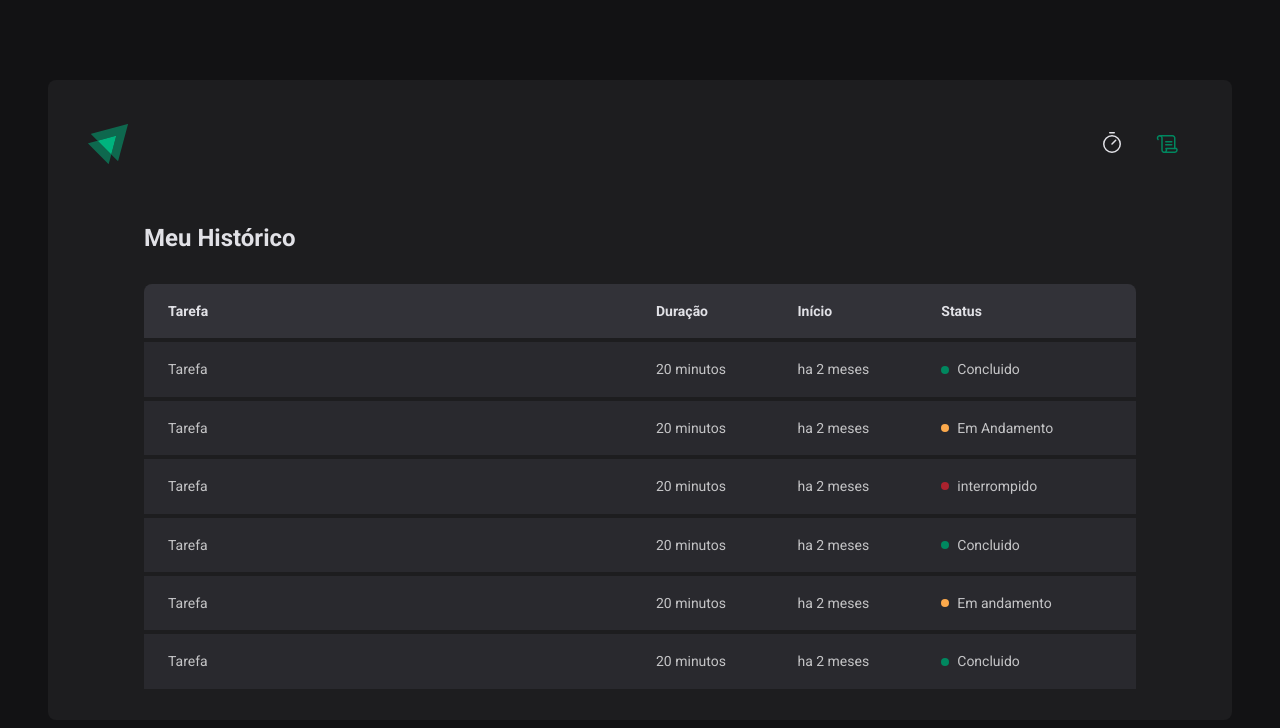
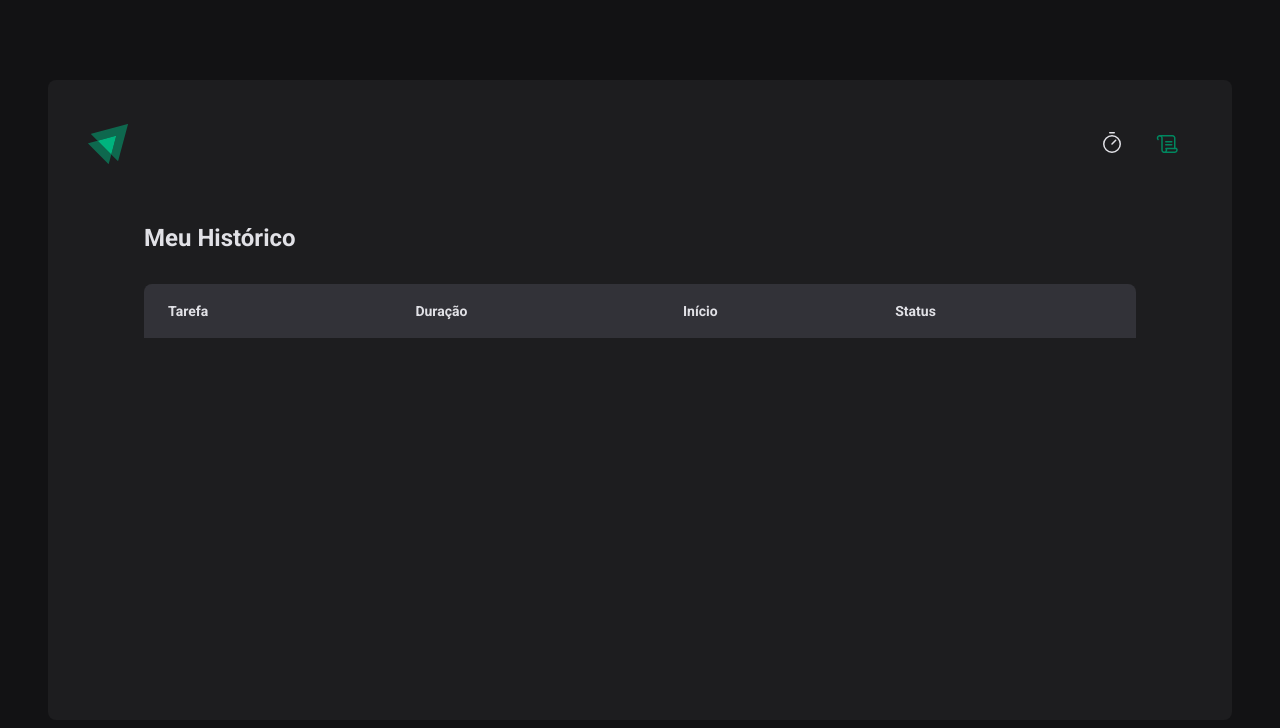
Before and after one commit to DEVLevid/ignite-timer, a React (Vite) app: page /History in a window 1280 px wide. Shown: the top 728 px of the page. Built offline with nearby package versions, Linux system fonts and the light colour scheme.

Commit message:
feat: Adding real data for history component.

```diff
--- a/src/pages/History/index.tsx
+++ b/src/pages/History/index.tsx
@@ -1,6 +1,9 @@
+import { useContext } from 'react'
 import { HistoryContainer, HistoryList, Status } from './styles'
+import { CyclesContext } from '../../contexts/CycleContext'
 
 export function History() {
+  const { cycles } = useContext(CyclesContext)
   return (
     <HistoryContainer>
       <h1>Meu Histórico</h1>
@@ -16,54 +19,28 @@
             </tr>
           </thead>
           <tbody>
-            <tr>
-              <td>Tarefa</td>
-              <td>20 minutos</td>
-              <td>ha 2 meses</td>
-              <td>
-                <Status statusColor="green">Concluido</Status>
-              </td>
-            </tr>
-            <tr>
-              <td>Tarefa</td>
-              <td>20 minutos</td>
-              <td>ha 2 meses</td>
-              <td>
-                <Status statusColor="yellow">Em Andamento</Status>
-              </td>
-            </tr>
-            <tr>
-              <td>Tarefa</td>
-              <td>20 minutos</td>
-              <td>ha 2 meses</td>
-              <td>
-                <Status statusColor="red">interrompido</Status>
-              </td>
-            </tr>
-            <tr>
-              <td>Tarefa</td>
-              <td>20 minutos</td>
-              <td>ha 2 meses</td>
-              <td>
-                <Status statusColor="green">Concluido</Status>
-              </td>
-            </tr>
-            <tr>
-              <td>Tarefa</td>
-              <td>20 minutos</td>
-              <td>ha 2 meses</td>
-              <td>
-                <Status statusColor="yellow">Em andamento</Status>
-              </td>
-            </tr>
-            <tr>
-              <td>Tarefa</td>
-              <td>20 minutos</td>
-              <td>ha 2 meses</td>
-              <td>
-                <Status statusColor="green">Concluido</Status>
-              </td>
-            </tr>
+            {cycles.map((cycle) => {
+              return (
+                <tr key={cycle.id}>
+                  <td>{cycle.task}</td>
+                  <td>{cycle.minutesAmount}</td>
+                  <td>{cycle.startDate.toISOString()}</td>
+                  <td>
+                    {cycle.finishedDate && (
+                      <Status statusColor="green">Concluido</Status>
+                    )}
+
+                    {cycle.interruptedDate && (
+                      <Status statusColor="red">Interrompido</Status>
+                    )}
+
+                    {!cycle.finishedDate && !cycle.interruptedDate && (
+                      <Status statusColor="yellow">Em Andamento</Status>
+                    )}
+                  </td>
+                </tr>
+              )
+            })}
           </tbody>
         </table>
       </HistoryList>
```
